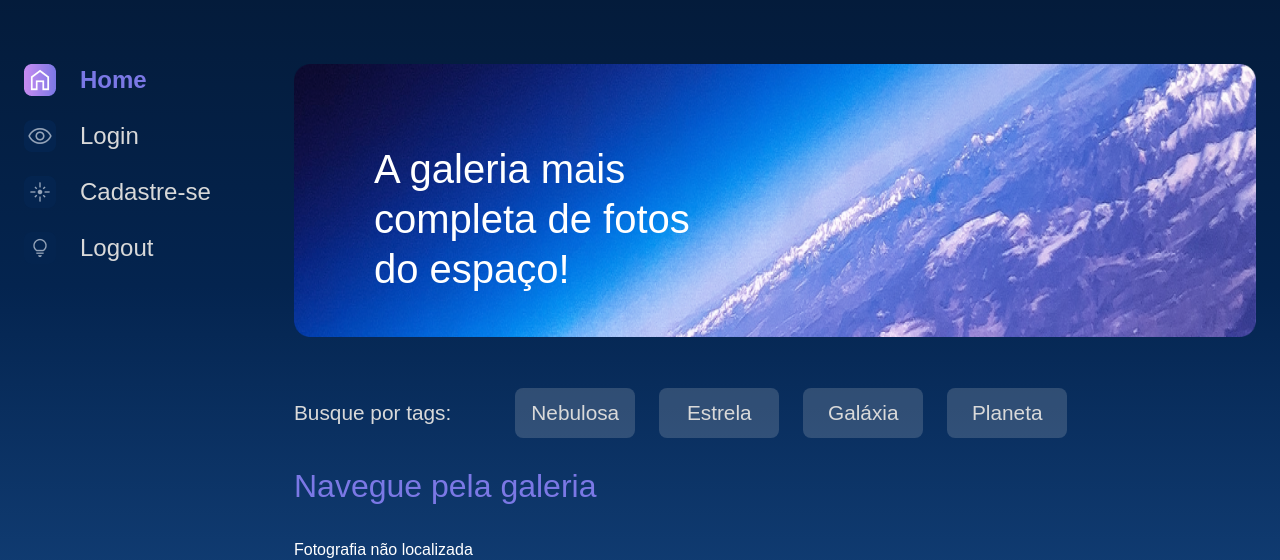
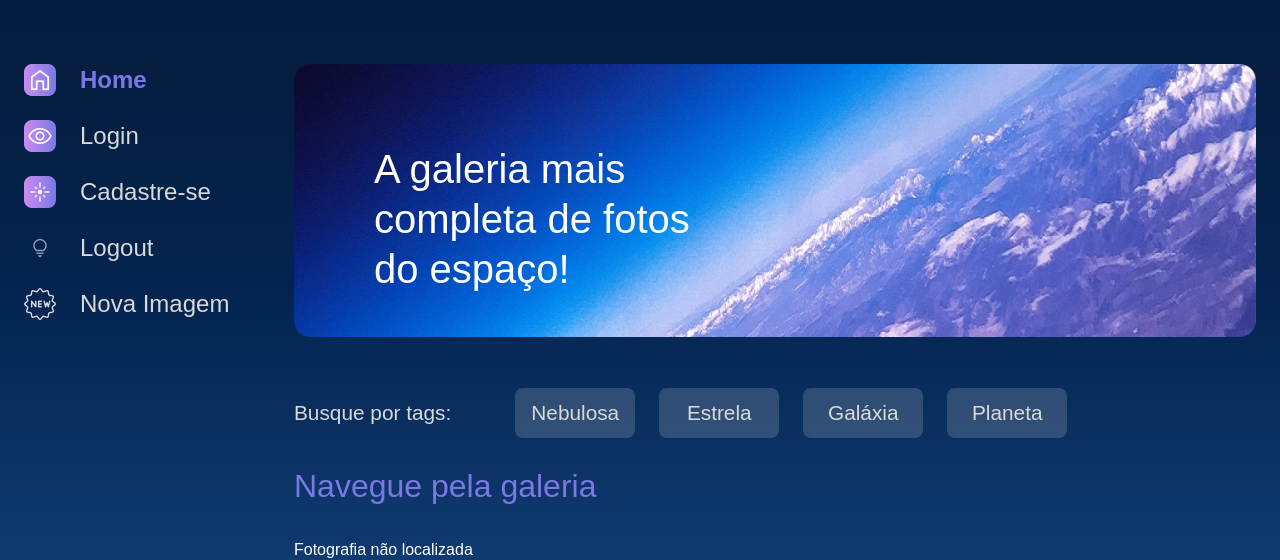
Before and after one commit to gabrielSMarcal/django_alura_demo, a Django app: page /buscar/ in a window 1280 px wide. Shown: the part 114-674 px from the top of the page. Run offline with Django 5.2, Linux system fonts and the light colour scheme; the visitor is signed in with stand-in values (Sample User, id 1); data that the repository does not hold is empty.

Commit message:
Adição de Nova Imagem

```diff
--- a/apps/galeria/urls.py
+++ b/apps/galeria/urls.py
@@ -6,4 +6,7 @@ urlpatterns = [
     path('', views.index, name='index'),
     path('imagem/<int:foto_id>', views.imagem, name='imagem'),
     path('buscar/', views.buscar, name='buscar'),
+    path('nova-imagem/', views.nova_image, name='nova_imagem'),
+    path('editar-imagem/', views.editar_image, name='editar_imagem'),
+    path('deletar-imagem/', views.deletar_image, name='deletar_imagem'),
 ]
--- a/apps/galeria/views.py
+++ b/apps/galeria/views.py
@@ -27,3 +27,12 @@ def buscar(request):
             fotografias = fotografias.filter(nome__icontains=nome_buscado)
 
     return render(request, 'galeria/buscar.html', {'cards': fotografias})
+
+def nova_image(request):
+    return render(request, 'galeria/nova_imagem.html')
+
+def editar_image(request):
+    pass
+
+def deletar_image(request):
+    pass
--- /dev/null
+++ b/templates/galeria/nova_imagem.html
@@ -0,0 +1 @@
+<h1>Nova imagem aqui!</h1>
--- a/templates/partials/_header.html
+++ b/templates/partials/_header.html
@@ -22,8 +22,9 @@
         <section class='menu-lateral'>
             <nav class='menu-lateral__navegacao'>
                 <a href='{% url "index" %}'><img src='{% static "/assets/ícones/1x/Home - ativo.png" %}'> Home</a>
-                <a href='{% url "login" %}'><img src='{% static "/assets/ícones/1x/Mais vistas - inativo.png" %}'> Login</a>
-                <a href='{% url "cadastro" %}'><img src='{% static "/assets/ícones/1x/Novas - inativo.png" %}'> Cadastre-se</a>
+                <a href='{% url "login" %}'><img src='{% static "/assets/ícones/1x/Mais vistas - ativo.png" %}'> Login</a>
+                <a href='{% url "cadastro" %}'><img src='{% static "/assets/ícones/1x/Novas - ativo.png" %}'> Cadastre-se</a>
                 <a href='{% url "logout" %}'><img src='{% static "/assets/ícones/1x/Surpreenda-me - inativo.png" %}'> Logout</a>
+                <a href='{% url "nova_imagem" %}'><img src='{% static "/assets/ícones/1x/new.png" %}'> Nova Imagem</a>
             </nav>
         </section>
```
Also changed, not shown: setup/static/assets/ícones/1x/new.png (added).
